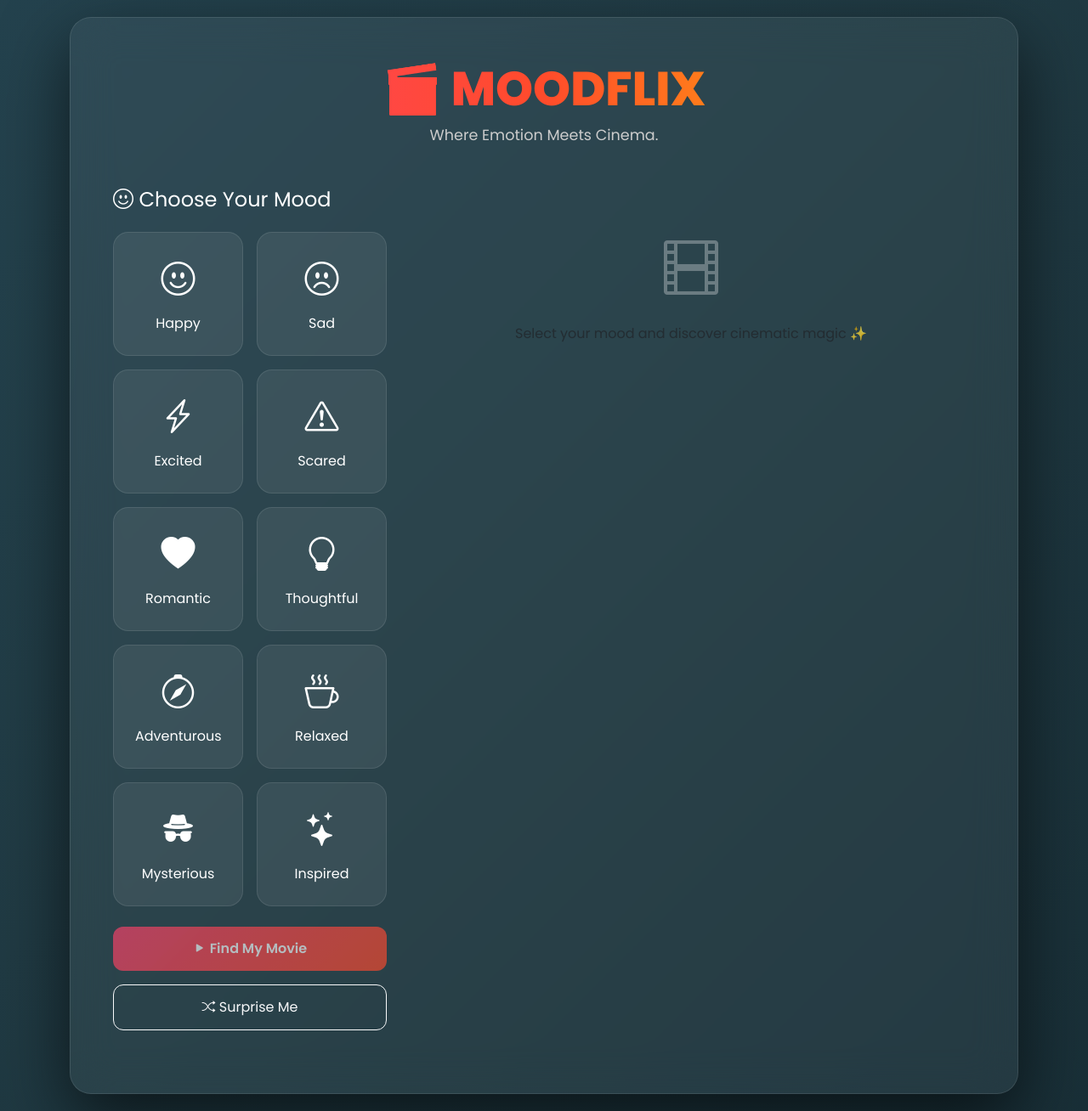
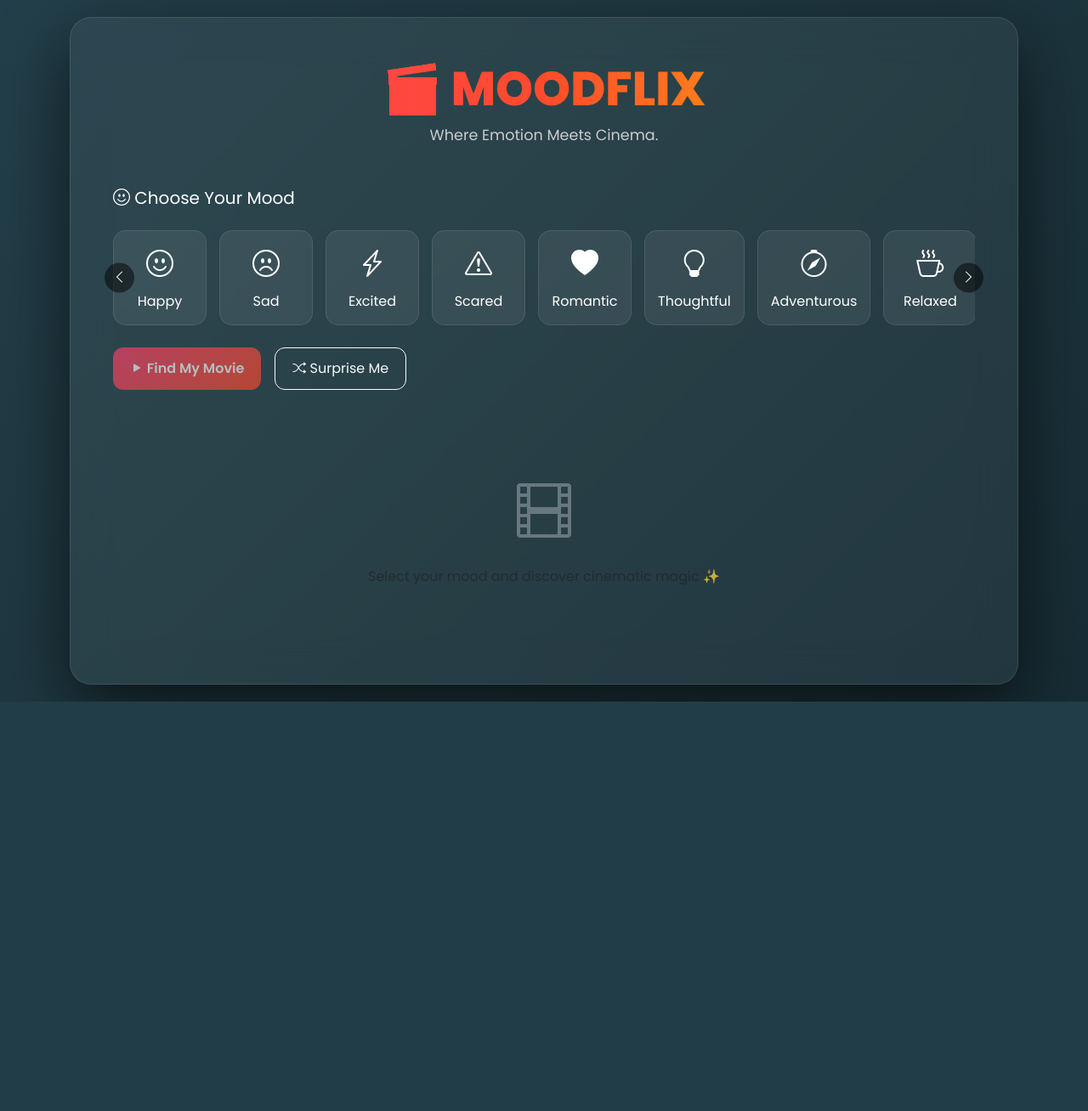
Before and after one commit to krish26/MoodFlix, a Django app: page / in a window 1280 px wide. Shown: the whole page at 85% size. After the commit the page ends 826 px from the top, so only its background shows below. Run offline with Django 5.2, Linux system fonts and the light colour scheme.

Commit message:
improved UI

```diff
--- a/templates/Moodflix/index.html
+++ b/templates/Moodflix/index.html
@@ -2,24 +2,24 @@
 <html lang="en">
 <head>
 <meta charset="UTF-8">
+<meta name="viewport" content="width=device-width, initial-scale=1.0">
 <title>MoodFlix – Where Emotion Meets Cinema</title>
-    <meta name="viewport" content="width=device-width, initial-scale=1.0">
 
-    <!-- Bootstrap -->
+<!-- Bootstrap CSS -->
 <link href="https://cdn.jsdelivr.net/npm/bootstrap@5.3.0/dist/css/bootstrap.min.css" rel="stylesheet">
 <link rel="stylesheet" href="https://cdn.jsdelivr.net/npm/bootstrap-icons@1.11.0/font/bootstrap-icons.css">
 <link href="https://fonts.googleapis.com/css2?family=Poppins:wght@400;600;700;800&display=swap" rel="stylesheet">
 
 <style>
-        * { font-family: 'Poppins', sans-serif; }
+* { font-family: 'Poppins', sans-serif; margin:0; padding:0; box-sizing:border-box; }
 
 body {
     background: linear-gradient(-45deg, #0f2027, #203a43, #2c5364, #141e30);
     background-size: 400% 400%;
     animation: gradientMove 15s ease infinite;
     min-height: 100vh;
+    color: white;
     padding: 20px 0;
-            color: white;
 }
 
 @keyframes gradientMove {
@@ -35,8 +35,9 @@
     border: 1px solid rgba(255,255,255,0.1);
     box-shadow: 0 30px 80px rgba(0,0,0,0.6);
     padding: 50px;
-            max-width: 1400px;
+    max-width: 1600px; /* increased width */
     margin: auto;
+    overflow: visible; /* allow hover cards to show outside */
 }
 
 .logo {
@@ -48,25 +49,65 @@
     text-transform: uppercase;
 }
 
-        .tagline {
-            color: #ccc;
-            font-size: 1.1rem;
-            margin-bottom: 40px;
+.tagline { color: #ccc; font-size: 1.1rem; margin-bottom: 40px; }
+
+/* Horizontal scroll sections */
+.scroll-wrapper {
+    position: relative;
+    display: flex;
+    align-items: center;
+    gap: 10px;
 }
 
+.scroll-btn {
+    position: absolute;
+    top: 50%;
+    transform: translateY(-50%);
+    z-index: 10;
+    background: rgba(0,0,0,0.5);
+    border: none;
+    border-radius: 50%;
+    color: white;
+    width: 35px;
+    height: 35px;
+    cursor: pointer;
+    display: flex;
+    justify-content: center;
+    align-items: center;
+}
+
+.scroll-btn:hover {
+    background: rgba(255,75,43,0.8);
+}
+
+.scroll-btn-left { left: -10px; }
+.scroll-btn-right { right: -10px; }
+
+/* Horizontal mood row */
+.moods-row {
+    display: flex;
+    overflow-x: auto;
+    gap: 15px;
+    padding: 10px 0;
+    scroll-behavior: smooth;
+}
+
+.moods-row::-webkit-scrollbar { display: none; }
+
 .mood-card {
-            border-radius: 18px;
-            padding: 25px;
+    flex: 0 0 auto;
+    min-width: 110px;
+    padding: 15px;
     text-align: center;
-            cursor: pointer;
+    border-radius: 15px;
     background: rgba(255,255,255,0.07);
     border: 1px solid rgba(255,255,255,0.1);
     transition: all 0.3s ease;
-            height: 100%;
+    cursor: pointer;
 }
 
 .mood-card:hover {
-            transform: translateY(-8px) scale(1.05);
+    transform: translateY(-5px) scale(1.05);
     box-shadow: 0 0 25px rgba(255,75,43,0.7);
     border-color: #ff4b2b;
 }
@@ -76,96 +117,110 @@
     box-shadow: 0 0 35px rgba(255,75,43,0.9);
 }
 
-        .mood-icon {
-            font-size: 2.5rem;
-            margin-bottom: 10px;
-            transition: 0.3s ease;
-        }
+.mood-icon { font-size: 2rem; margin-bottom: 8px; transition: 0.3s ease; }
 
+/* Buttons */
 .btn-primary {
     background: linear-gradient(135deg, #ff416c, #ff4b2b);
     border: none;
-            padding: 14px;
+    padding: 12px 20px;
     border-radius: 12px;
     font-weight: 600;
 }
 
-        .btn-primary:hover {
-            transform: scale(1.05);
+.btn-primary:hover { transform: scale(1.05); }
+.btn-outline-light { border-radius: 12px; padding: 12px 20px; }
+
+/* Netflix-style movie cards */
+.movies-grid-wrapper {
+    position: relative;
 }
 
-        .btn-outline-light {
-            border-radius: 12px;
-            padding: 14px;
+.movies-grid {
+    display: flex;
+    overflow-x: auto;
+    gap: 20px;
+    padding-bottom: 20px;
+    scroll-behavior: smooth;
 }
 
+.movies-grid::-webkit-scrollbar { display: none; }
+
 .movie-card {
+    flex: 0 0 220px;
+    border-radius: 12px;
+    overflow: hidden;
     background: rgba(255,255,255,0.05);
-            border-radius: 20px;
-            overflow: hidden;
     border: 1px solid rgba(255,255,255,0.1);
-            transition: 0.4s ease;
-            margin-bottom: 30px;
-            animation: fadeUp 0.5s ease forwards;
+    transition: transform 0.3s ease, box-shadow 0.3s ease;
 }
 
 .movie-card:hover {
-            transform: scale(1.02);
-            box-shadow: 0 25px 60px rgba(0,0,0,0.7);
+    transform: scale(1.08);
+    box-shadow: 0 25px 50px rgba(0,0,0,0.8);
+    z-index: 5;
 }
 
 .movie-poster img {
     width: 100%;
-            height: 350px;
+    height: 300px;
     object-fit: cover;
 }
 
 .movie-body {
-            padding: 20px;
+    padding: 10px 8px;
 }
 
 .genre-badge {
     background: rgba(255,75,43,0.2);
-            padding: 5px 10px;
-            border-radius: 20px;
-            margin: 3px;
-            display: inline-block;
-            font-size: 0.8rem;
+    padding: 3px 8px;
+    border-radius: 12px;
+    margin: 2px;
+    font-size: 0.7rem;
 }
 
-        .loading-spinner {
-            text-align: center;
-            padding: 60px 0;
+.loading-spinner { text-align: center; padding: 60px 0; }
+
+@media (max-width: 768px) {
+    .logo { font-size: 2rem; }
+    .movie-card { flex: 0 0 150px; }
+    .movie-poster img { height: 220px; }
 }
 
-        @keyframes fadeUp {
-            from { opacity: 0; transform: translateY(20px); }
-            to { opacity: 1; transform: translateY(0); }
+.movie-plot {
+    font-size: 0.8rem;
+    color: #ccc;
+    margin: 5px 0;
+    line-height: 1.2rem;
+    max-height: 2.4rem; /* 2 lines */
+    overflow: hidden;
+    text-overflow: ellipsis;
 }
 
-        @media (max-width: 768px) {
-            .logo { font-size: 2.2rem; }
-        }
 </style>
 </head>
+<body>
 
-<body>
 <div class="container">
     <div class="main-container">
-
         <div class="text-center mb-5">
             <h1 class="logo">🎬 MoodFlix</h1>
             <p class="tagline">Where Emotion Meets Cinema.</p>
         </div>
 
-        <div class="row">
+        <!-- Mood Selection -->
+        <h5 class="mb-3"><i class="bi bi-emoji-smile"></i> Choose Your Mood</h5>
+        <div class="scroll-wrapper">
+            <button class="scroll-btn scroll-btn-left" onclick="scrollHorizontally('moodGrid', -200)">
+                <i class="bi bi-chevron-left"></i>
+            </button>
+            <div class="moods-row" id="moodGrid"></div>
+            <button class="scroll-btn scroll-btn-right" onclick="scrollHorizontally('moodGrid', 200)">
+                <i class="bi bi-chevron-right"></i>
+            </button>
+        </div>
 
-            <!-- Mood Selection -->
-            <div class="col-lg-4 mb-4">
-                <h4 class="mb-4"><i class="bi bi-emoji-smile"></i> Choose Your Mood</h4>
-                <div class="row g-3" id="moodGrid"></div>
-
-                <div class="d-grid gap-3 mt-4">
+        <div class="d-flex gap-3 mt-3 mb-5">
             <button class="btn btn-primary" id="getRecommendationsBtn" disabled>
                 <i class="bi bi-play-fill"></i> Find My Movie
             </button>
@@ -173,10 +228,8 @@
                 <i class="bi bi-shuffle"></i> Surprise Me
             </button>
         </div>
-            </div>
 
-            <!-- Results -->
-            <div class="col-lg-8">
+        <!-- Movie Results -->
         <div id="emptyState" class="text-center p-5">
             <i class="bi bi-film" style="font-size: 4rem; opacity:0.3;"></i>
             <p class="mt-3 text-muted">Select your mood and discover cinematic magic ✨</p>
@@ -188,11 +241,16 @@
         </div>
 
         <div id="resultsArea" style="display:none;">
-                    <h3 id="resultsTitle" class="mb-4"></h3>
-                    <div id="moviesGrid"></div>
+            <h4 id="resultsTitle" class="mb-3"></h4>
+            <div class="movies-grid-wrapper">
+                <button class="scroll-btn scroll-btn-left" onclick="scrollHorizontally('moviesGrid', -250)">
+                    <i class="bi bi-chevron-left"></i>
+                </button>
+                <div class="movies-grid" id="moviesGrid"></div>
+                <button class="scroll-btn scroll-btn-right" onclick="scrollHorizontally('moviesGrid', 250)">
+                    <i class="bi bi-chevron-right"></i>
+                </button>
             </div>
-            </div>
-
         </div>
     </div>
 </div>
@@ -214,24 +272,16 @@ const moodData = {
     inspired: { icon: 'bi-stars', name: 'Inspired' }
 };
 
-
-
+// Render horizontal moods
 function renderMoods() {
     const moodGrid = document.getElementById('moodGrid');
     Object.keys(moodData).forEach(mood => {
-        const col = document.createElement('div');
-        col.className = 'col-6';
-        col.innerHTML = `
-            <div class="mood-card" data-mood="${mood}">
-                <div class="mood-icon">
-                    <i class="bi ${moodData[mood].icon}"></i>
-                </div>
+        const card = document.createElement('div');
+        card.className = 'mood-card';
+        card.innerHTML = `<div class="mood-icon"><i class="bi ${moodData[mood].icon}"></i></div><div>${moodData[mood].name}</div>`;
+        moodGrid.appendChild(card);
 
-                <div>${moodData[mood].name}</div>
-            </div>`;
-        moodGrid.appendChild(col);
-
-        col.querySelector('.mood-card').onclick = function() {
+        card.onclick = function() {
             document.querySelectorAll('.mood-card').forEach(c => c.classList.remove('active'));
             this.classList.add('active');
             selectedMood = mood;
@@ -244,13 +294,14 @@ async function getRecommendations() {
     if (!selectedMood) return;
     showLoading();
 
+    // Example API call (replace with your backend)
     const response = await fetch('/recommendations/', {
         method: 'POST',
         headers: { 'Content-Type': 'application/json' },
-        body: JSON.stringify({ mood: selectedMood, count: 5 })
+        body: JSON.stringify({ mood: selectedMood, count: 10 })
     });
+    const data = await response.json();
 
-    const data = await response.json();
     if (data.success) {
         displayResults(data.recommendations, selectedMood.toUpperCase() + " Picks");
     }
@@ -271,24 +322,36 @@ function displayResults(movies, title) {
 
         const poster = movie.poster_path
             ? `<img src="${TMDB_IMAGE_BASE + movie.poster_path}">`
-            : `<div style="height:350px;background:#222;"></div>`;
+            : `<div style="height:300px;background:#222;"></div>`;
+
+        const truncatedOverview = movie.overview
+            ? movie.overview.length > 120
+                ? movie.overview.slice(0, 117) + '...'
+                : movie.overview
+            : 'No plot available.';
 
         card.innerHTML = `
             <div class="movie-poster">${poster}</div>
             <div class="movie-body">
-                <h5>${movie.title}</h5>
+                <h6>${movie.title}</h6>
+                <p class="movie-plot" title="${movie.overview || ''}">${truncatedOverview}</p>
                 <div>${movie.genres.map(g => `<span class="genre-badge">${g}</span>`).join('')}</div>
-                <p class="mt-2 text-muted">${movie.overview}</p>
             </div>
         `;
         grid.appendChild(card);
     });
 }
 
+
 function showLoading() {
     document.getElementById('emptyState').style.display = 'none';
     document.getElementById('resultsArea').style.display = 'none';
     document.getElementById('loadingState').style.display = 'block';
+}
+
+// Scroll horizontally with arrows
+function scrollHorizontally(id, amount) {
+    document.getElementById(id).scrollBy({ left: amount, behavior: 'smooth' });
 }
 
 document.getElementById('getRecommendationsBtn').addEventListener('click', getRecommendations);
```
Also changed, not shown: 1 other file. Lines whose indentation alone changed are shown as unchanged.
